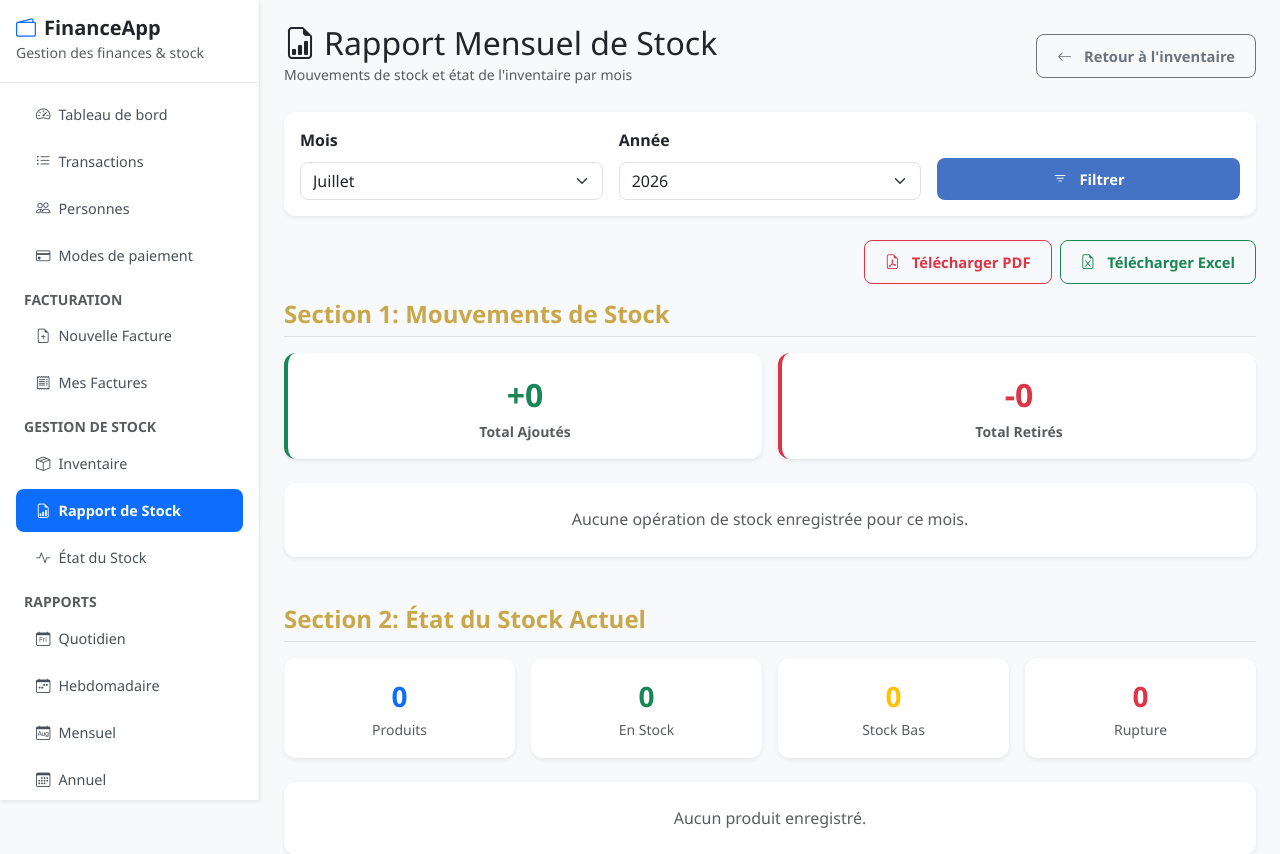
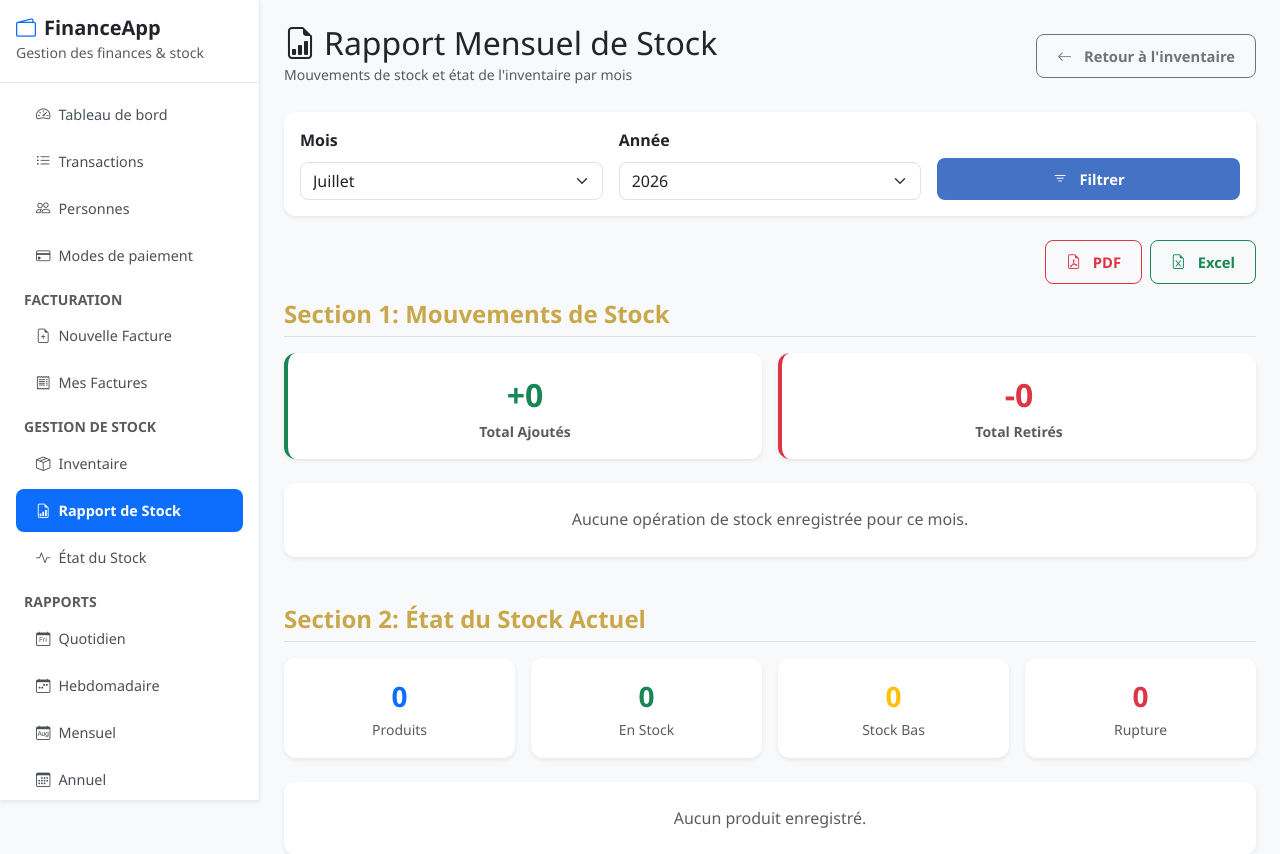
Before and after one commit to benlkadihamza/invoiceapp, a Flask app: page /stock/report in a window 1280 px wide. Shown: the top 854 px of the page. Run offline with Flask 3, Linux system fonts and the light colour scheme; a user stored in the database is signed in; data comes from the database, SQL or seed files in the repository; data that the repository does not hold is empty; some libraries are stand-ins or nearby versions.

Commit message:
Update stock_report.html

```diff
--- a/templates/stock_report.html
+++ b/templates/stock_report.html
@@ -51,10 +51,10 @@
 
 <div class="d-flex justify-content-end gap-2 mb-3">
     <button class="btn btn-outline-danger" onclick="exportPDF()">
-        <i class="bi bi-file-earmark-pdf me-1"></i>Télécharger PDF
+        <i class="bi bi-file-earmark-pdf me-1"></i>PDF
     </button>
     <button class="btn btn-outline-success" onclick="exportExcel()">
-        <i class="bi bi-file-earmark-excel me-1"></i>Télécharger Excel
+        <i class="bi bi-file-earmark-excel me-1"></i>Excel
     </button>
 </div>
 
```
